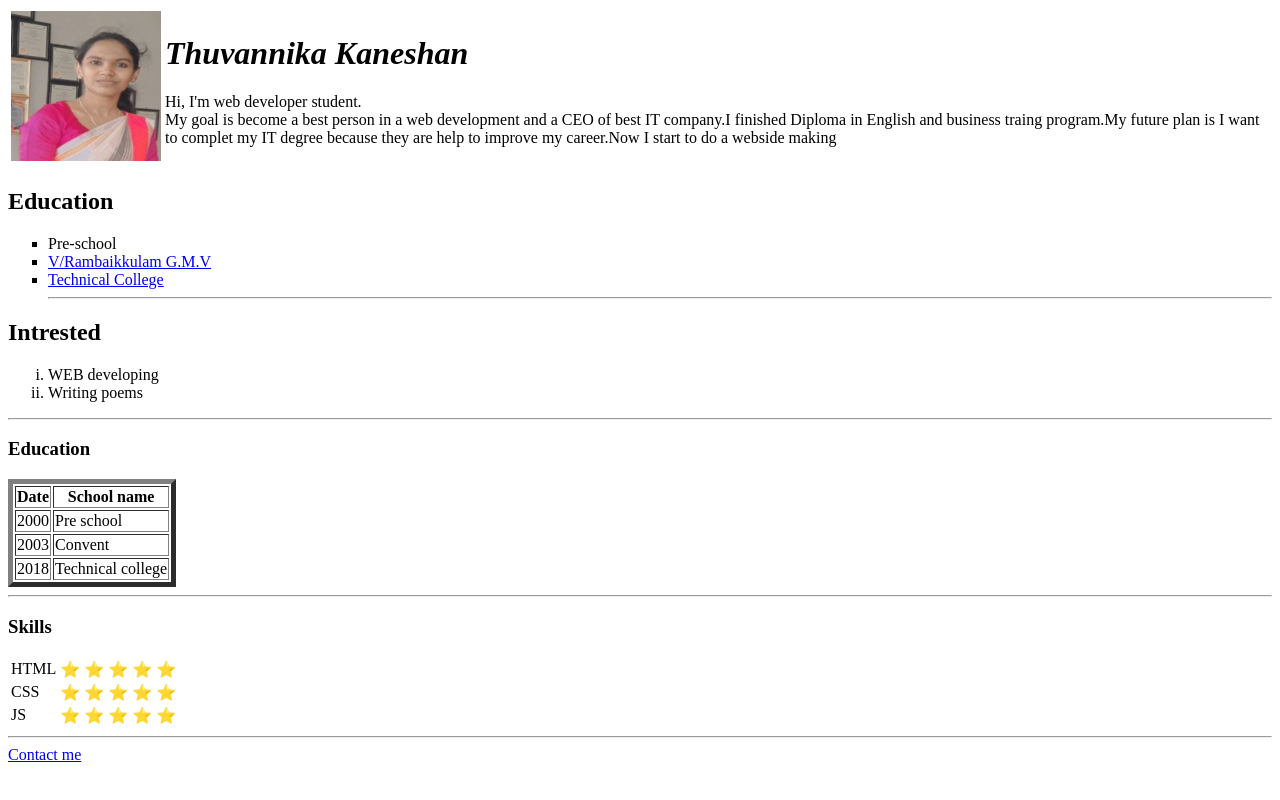
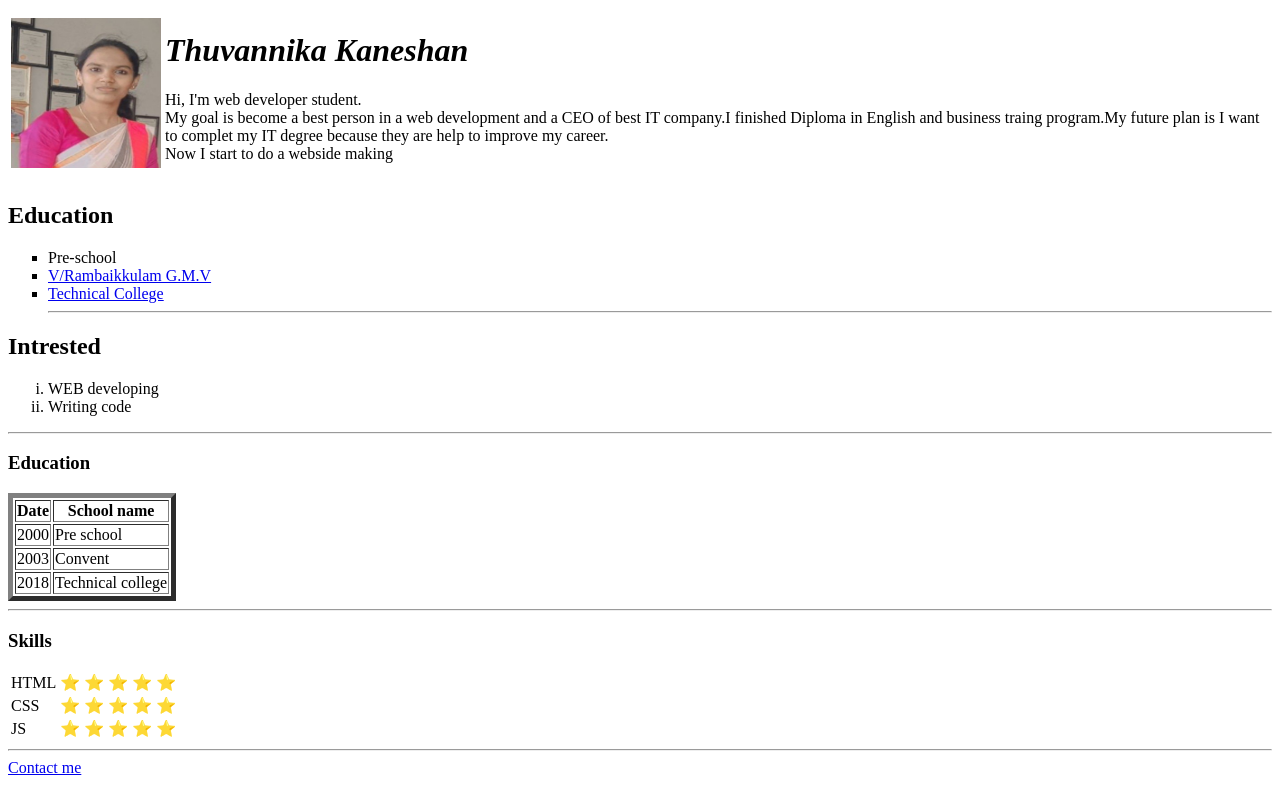
Before and after one commit to Thuvannika/CV-html, a plain HTML site: page index.html in a window 1280 px wide. Drawn offline with Linux system fonts and the light colour scheme.

Commit message:
Update index.html

```diff
--- a/index.html
+++ b/index.html
@@ -8,7 +8,7 @@
             <tr>
                 <td><img src="mine.jpg"alt"" style="height: 150px;width:150px ;" ></td>
                 <td> <h1><i>Thuvannika Kaneshan</i></h1>
-                    <p>Hi, I'm web developer student.<br/>My goal is become a best person in a web development and a CEO of best IT company.I finished Diploma in English and business traing program.My future plan is I want to complet my IT degree because they are help to improve my career.<be/>Now I start to do a webside making </p>
+                    <p>Hi, I'm web developer student.<br/>My goal is become a best person in a web development and a CEO of best IT company.I finished Diploma in English and business traing program.My future plan is I want to complet my IT degree because they are help to improve my career.<br/>Now I start to do a webside making </p>
                 </td>
             </tr>
         </table>
@@ -22,7 +22,7 @@
         <h2>Intrested</h2>
         <ol type="i">
         <li>WEB developing</li>
-        <li>Writing poems</li>
+        <li>Writing code</li>
         </ol>
         <hr>
         <h3>Education</h3>
```
